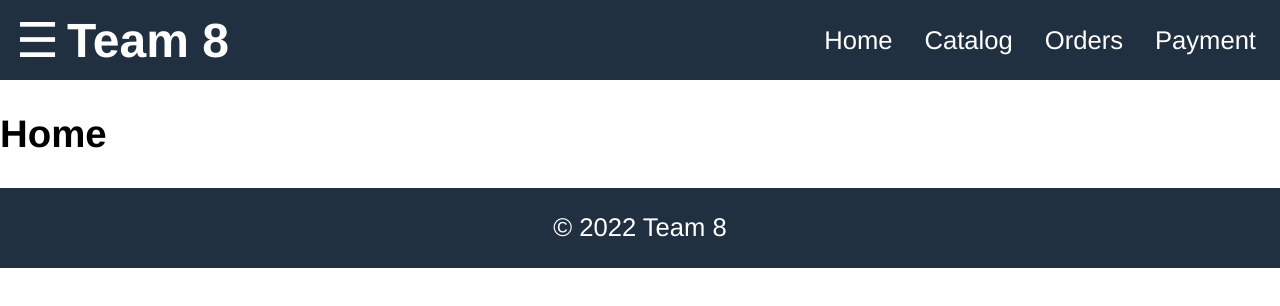
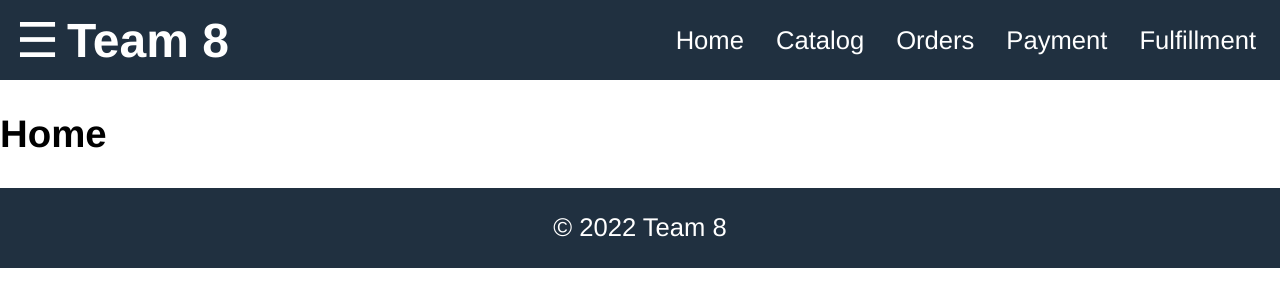
Before and after one commit to Team-8-4630/Team-8-4630-web, a React (Create React App) app in the folder frontend/: page / in a window 1280 px wide. Shown: the top 306 px of the page. Built offline with nearby package versions, Linux system fonts and the light colour scheme.

Commit message:
Add Fulfillment route and component to App

```diff
--- a/frontend/src/App.tsx
+++ b/frontend/src/App.tsx
@@ -5,6 +5,7 @@ import Products from "./Products/Products";
 import Orders from "./Orders/Orders";
 import OrderDetail from "./Orders/OrderDetail";
 import PaymentScreen from "./Payment/Payment";
+import Fulfillment from "./Fulfillment/Fulfillment";
 
 function App() {
   const openMenu = () => {
@@ -28,6 +29,7 @@ function App() {
             <Link to="/catalog">Catalog</Link>
             <Link to="/orders">Orders</Link>
             <Link to="/payment">Payment</Link>
+            <Link to="/fulfillment">Fulfillment</Link>
           </div>
         </header>
 
@@ -51,6 +53,7 @@ function App() {
             <Route path="/orders" element={<Orders />} />
             <Route path="/order/:id" element={<OrderDetail />} />
             <Route path="/payment" element={<PaymentScreen />} />
+            <Route path="/fulfillment" element={<Fulfillment />} />
           </Routes>
         </main>
 
```
